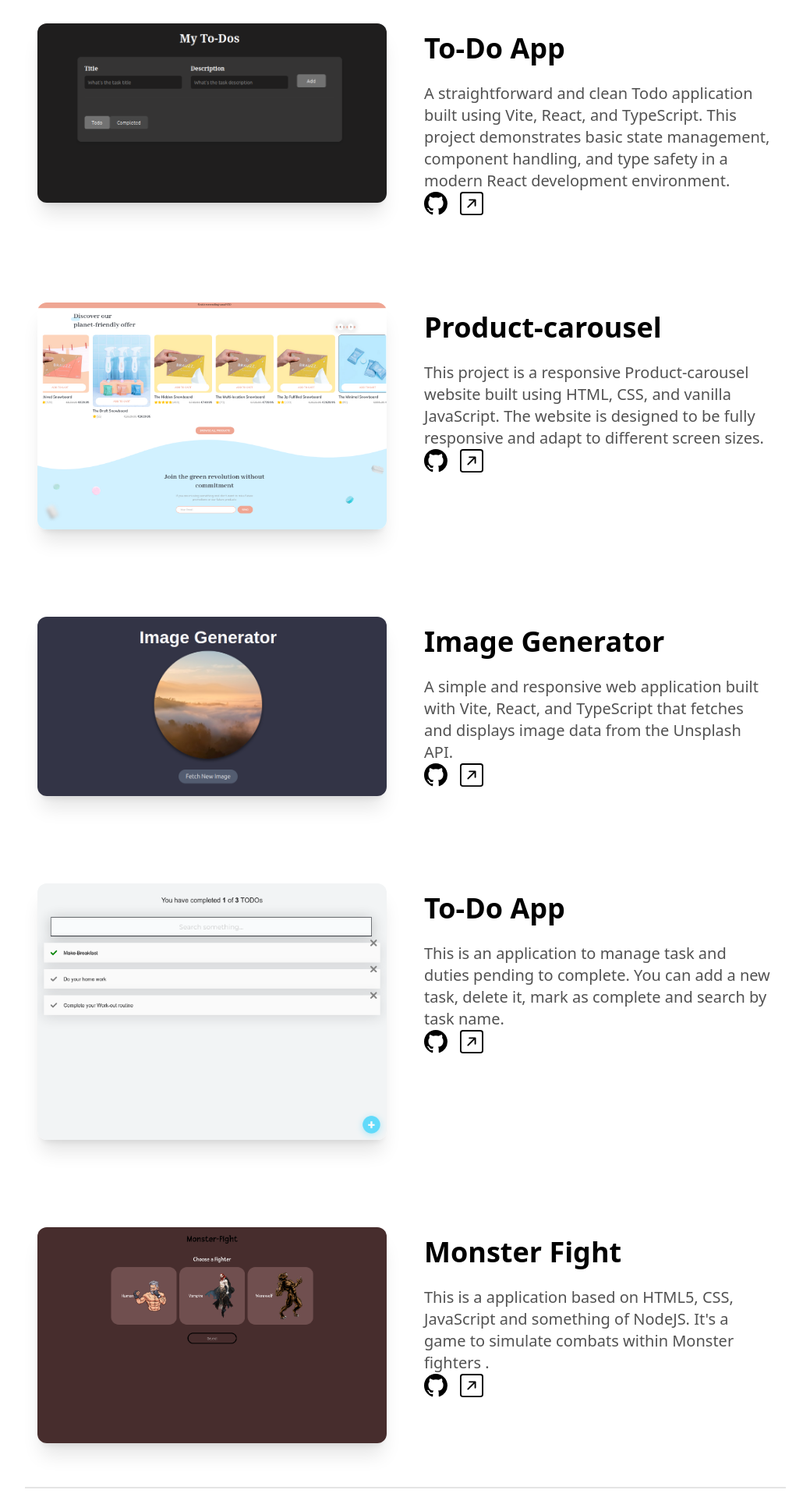
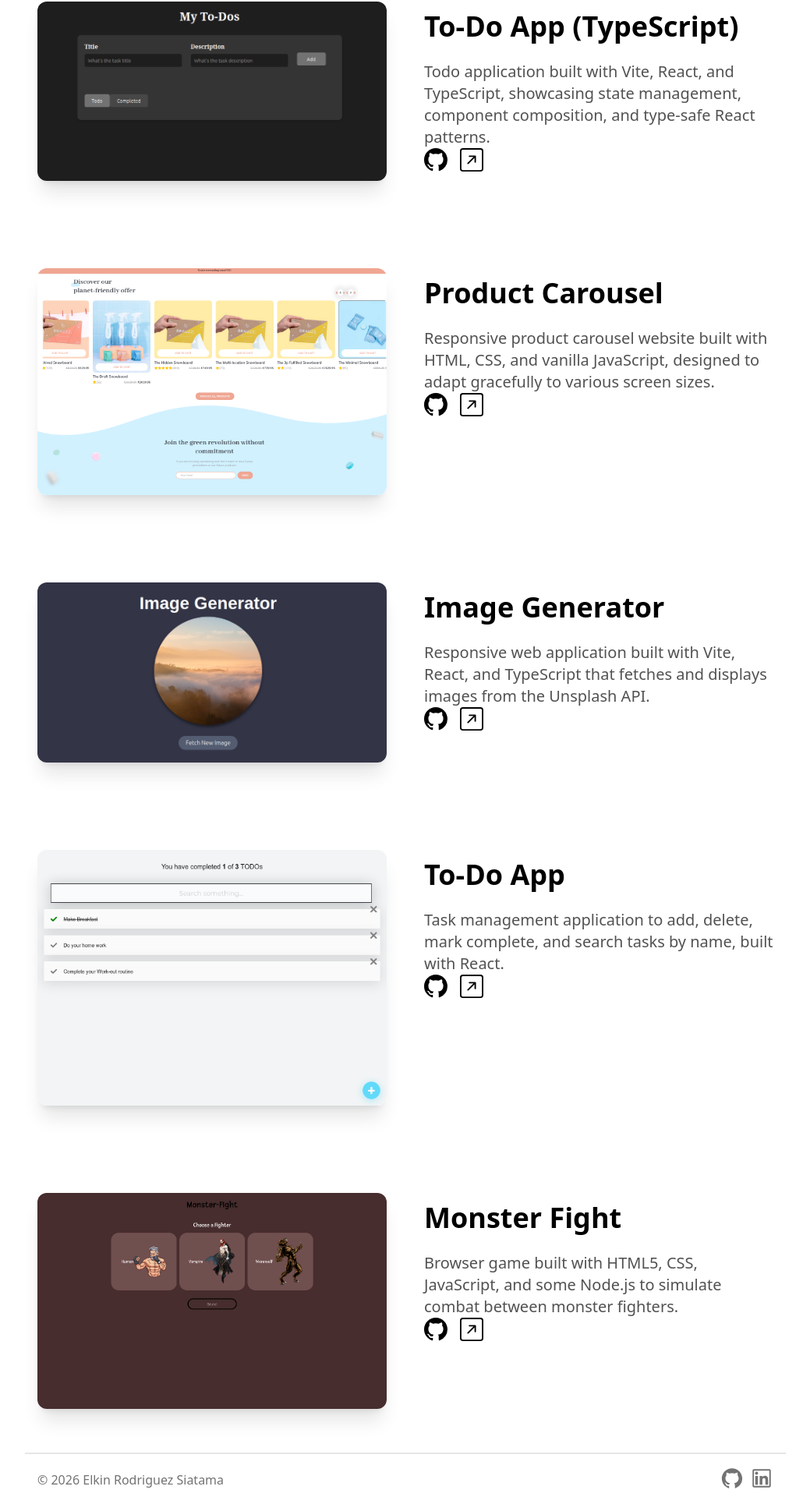
Before and after one commit to Elkinrodriguez03/Portfolio-website, a Next.js app: page / in a window 1280 px wide. Shown: the part 2115-4035 px from the top of the page at 78% size, without its empty margins (120-1159 px from the left). Built offline with nearby package versions, Linux system fonts and the light colour scheme.

Commit message:
refactor(components): centralize data and layout structure
- move skills, projects, and social links into typed src/data modules
- update About, Projects, and Footer to consume shared data layer
- add PageContainer component to standardize main layout width and padding

```diff
--- a/src/app/page.tsx
+++ b/src/app/page.tsx
@@ -2,13 +2,14 @@ import React from "react";
 import HeroSection from "../components/HeroSection";
 import AboutSection from "../components/AboutSection";
 import ProjectsSection from "../components/ProjectsSection";
+import PageContainer from "../components/PageContainer";
 
 export default function Home() {
   return (
-    <main className="mx-auto max-w-3xl px-4 sm:px-6 md:max-w-5xl">
+    <PageContainer>
       <HeroSection />
       <AboutSection />
       <ProjectsSection />
-    </main>
-  )
-};
+    </PageContainer>
+  );
+}
--- a/src/components/AboutSection.tsx
+++ b/src/components/AboutSection.tsx
@@ -1,27 +1,6 @@
 import React from "react";
 import Image from "next/image";
-
-const skills = [
-    { skill: "HTML" },
-    { skill: "CSS" },
-    { skill: "JavaScript" },
-    { skill: "TypeScript" },
-    { skill: "React" },
-    { skill: "Vue.js" },
-    { skill: "Next.js" },
-    { skill: "Tailwind CSS" },
-    { skill: "Material UI" },
-    { skill: "Bootstrap" },
-    { skill: "GraphQL" },
-    { skill: "REST APIs" },
-    { skill: "NodeJS" },
-    { skill: "Express" },
-    { skill: "PostgreSQL"},
-    { skill: "MongoDB" },
-    { skill: "Figma" },
-    { skill: "Git" },
-    { skill: "GitHub" },
-]
+import { skills } from "../data/skills";
 
 const AboutSection = () => {
     return (
@@ -77,9 +56,14 @@ const AboutSection = () => {
                         My skills
                     </h1>
                     <div className="flex flex-wrap flex-row justify-center md:justify-start">
-                        {skills.map((item, idx) => {
-                            return <p key={idx} className="bg-gray-200 px-4 py-2 mr-2 mt-2 text-gray-500 rounded font-semibold">{item.skill}</p>
-                        })}
+                        {skills.map((item) => (
+                          <p
+                            key={item.name}
+                            className="bg-gray-200 px-4 py-2 mr-2 mt-2 text-gray-500 rounded font-semibold"
+                          >
+                            {item.name}
+                          </p>
+                        ))}
                     </div>
                     <Image
                         className="rounded-full hidden md:block md:relative md:top-8 md:left-16 md:z-0"
--- a/src/components/Footer.tsx
+++ b/src/components/Footer.tsx
@@ -1,34 +1,44 @@
-import React from 'react';
-import {
-    AiOutlineGithub,
-    AiOutlineLinkedin
-} from "react-icons/ai";
+import React from "react";
+import { AiOutlineGithub, AiOutlineLinkedin } from "react-icons/ai";
+import { contactEmail, socialLinks } from "../data/socialLinks";
 
 const Footer = () => {
+  const github = socialLinks.find((link) => link.label === "GitHub");
+  const linkedin = socialLinks.find((link) => link.label === "LinkedIn");
+
   return (
-        <footer className='mx-auto max-w-3xl px-4 sm:px-6 md:max-w-5xl mt-10'>
-            <hr className='w-full h-0.5 mx-auto mt-8 bg-neutral-200 border-0'/>
-            <div className='mx-auto  p-4 flex flex-col text-center text-neutral-900 md:flex-row md:justify-between'>
-                <div className='flex flex-row items-center justify-center space-x-1 text-neutral-500 dark:text-neutral-100'>
-                    <a href='mailto:elkinrodriguez03@gmail.com' className='hover:underline'>© 2023 Elkin Rodriguez Siatama</a>
+    <footer className="mx-auto max-w-3xl px-4 sm:px-6 md:max-w-5xl mt-10">
+      <hr className="w-full h-0.5 mx-auto mt-8 bg-neutral-200 border-0" />
+      <div className="mx-auto  p-4 flex flex-col text-center text-neutral-900 md:flex-row md:justify-between">
+        <div className="flex flex-row items-center justify-center space-x-1 text-neutral-500 dark:text-neutral-100">
+          <a
+            href={`mailto:${contactEmail}`}
+            className="hover:underline"
+          >
+            © 2026 Elkin Rodriguez Siatama
+          </a>
         </div>
-                <div className='flex flex-row items-center justify-center space-x-2 mb-1'>
-                    <a href="https://github.com/Elkinrodriguez03" rel='noreferrer' target='_blank'>
+        <div className="flex flex-row items-center justify-center space-x-2 mb-1">
+          {github && (
+            <a href={github.href} rel="noreferrer" target="_blank">
               <AiOutlineGithub
-                            className='hover:-translate-y-1 transition-transform cursor-pointer text-neutral-500 dark:text-neutral-100'
+                className="hover:-translate-y-1 transition-transform cursor-pointer text-neutral-500 dark:text-neutral-100"
                 size={30}
               />
             </a>
-                    <a href="https://www.linkedin.com/in/elkinrodriguezs/" rel='noreferrer' target='_blank'>
+          )}
+          {linkedin && (
+            <a href={linkedin.href} rel="noreferrer" target="_blank">
               <AiOutlineLinkedin
-                            className='hover:-translate-y-1 transition-transform cursor-pointer text-neutral-500 dark:text-neutral-100'
+                className="hover:-translate-y-1 transition-transform cursor-pointer text-neutral-500 dark:text-neutral-100"
                 size={30}
               />
             </a>
+          )}
         </div>
       </div>
     </footer>
-    )
-}
+  );
+};
 
 export default Footer;
--- /dev/null
+++ b/src/components/PageContainer.tsx
@@ -0,0 +1,15 @@
+import type { ReactNode } from "react";
+
+type PageContainerProps = {
+  children: ReactNode;
+};
+
+const PageContainer = ({ children }: PageContainerProps) => {
+  return (
+    <main className="mx-auto max-w-3xl px-4 sm:px-6 md:max-w-5xl">
+      {children}
+    </main>
+  );
+};
+
+export default PageContainer;
--- a/src/components/ProjectsSection.tsx
+++ b/src/components/ProjectsSection.tsx
@@ -3,57 +3,7 @@ import Image from "next/image";
 import Link from "next/link";
 import { BsGithub, BsArrowUpRightSquare } from "react-icons/bs";
 import SlideUp from "./SlideUp";
-
-const projects = [
-    {
-        name: "E-commerce",
-        description: "This is a application based on ReactJS, Vite and Tailwind, deployed in vercel. It is an ecommerce interface to check product stock, make orders, see product details and filter by category or name.",
-        image: "/images/E-commerce.png",
-        github: "https://github.com/Elkinrodriguez03/E-commerce_frontend",
-        link: "https://e-commerce-frontend-eta.vercel.app/"
-
-    },
-    {
-        name: "To-Do App",
-        description: "A straightforward and clean Todo application built using Vite, React, and TypeScript. This project demonstrates basic state management, component handling, and type safety in a modern React development environment.",
-        image: "/images/todo_app_typescript.png",
-        github: "https://github.com/Elkinrodriguez03/Todo-App",
-        link: "https://todo-app-tau-puce.vercel.app/"
-
-    },
-    {
-        name: "Product-carousel",
-        description: "This project is a responsive Product-carousel website built using HTML, CSS, and vanilla JavaScript. The website is designed to be fully responsive and adapt to different screen sizes.",
-        image: "/images/carousel.png",
-        github: "https://github.com/Elkinrodriguez03/TechnicalCodeTest",
-        link: "https://technical-code-test.vercel.app/"
-
-    },
-    {
-        name: "Image Generator",
-        description: "A simple and responsive web application built with Vite, React, and TypeScript that fetches and displays image data from the Unsplash API.",
-        image: "/images/image_generator.png",
-        github: "https://github.com/Elkinrodriguez03/image_generator_app",
-        link: "https://image-generator-app-omega.vercel.app/"
-
-    },
-    {
-        name: "To-Do App",
-        description: "This is an application to manage task and duties pending to complete. You can add a new task, delete it, mark as complete and search by task name.",
-        image: "/images/TO-DO App.png",
-        github: "https://github.com/Elkinrodriguez03/react-todo-app",
-        link: "https://elkinrodriguez03.github.io/react-todo-app/"
-
-    },
-    {
-        name: "Monster Fight",
-        description: "This is a application based on HTML5, CSS, JavaScript and something of NodeJS. It's a game to simulate combats within Monster fighters .",
-        image: "/images/monster-fight.png",
-        github: "https://github.com/Elkinrodriguez03/Monster-Fight_Game",
-        link: "https://monster-fight-game-dn67pmsfv-elkinrodriguez03.vercel.app/"
-
-    },
-]
+import { projects } from "../data/projects";
 
 const ProjectsSection = () => {
     return (
@@ -63,16 +13,16 @@ const ProjectsSection = () => {
                 <hr className="w-6 h-1 mx-auto my-4 bg-teal-500 border-0 rounded"/>
             </h1>
             <div className="flex flex-col space-y-28 p-4">
-                {projects.map((project, idx) => {
+                {projects.map((project) => {
                     return (
-                        <div key={idx}>
+                        <div key={project.name}>
                             <SlideUp offset="-300px 0px -300px 0px">
                                 <div className="flex flex-col animate-slideUpCubiBeizer animation-delay-2 md:flex-row md:space-x-12">
                                     <div className="md:w-1/2">
                                         <Link href={project.link} target="_blank">
                                             <Image
                                                 src={project.image}
-                                                alt=""
+                                                alt={`${project.name} project screenshot`}
                                                 width={1000}
                                                 height={1000}
                                                 className="rounded-xl shadow-xl hover:opacity-70"
@@ -90,7 +40,7 @@ const ProjectsSection = () => {
                                             <Link href={project.github} target="_blank">
                                                 <BsGithub
                                                     size={30}
-                                                    className="hover:-translate-y-1 transition-trasnform cursor-pointer"
+                                                    className="hover:-translate-y-1 transition-transform cursor-pointer"
                                                 />
                                             </Link>
                                             <Link href={project.link} target="_blank">
--- a/src/data/projects.ts
+++ b/src/data/projects.ts
@@ -6,4 +6,53 @@ export type Project = {
   link: string;
 };
 
-export const projects: Project[] = [];
+export const projects: Project[] = [
+  {
+    name: "E-commerce",
+    description:
+      "Application built with React, Vite, and Tailwind CSS. Allows users to browse products, view details, filter by category or name, and place orders.",
+    image: "/images/E-commerce.png",
+    github: "https://github.com/Elkinrodriguez03/E-commerce_frontend",
+    link: "https://e-commerce-frontend-eta.vercel.app/",
+  },
+  {
+    name: "To-Do App (TypeScript)",
+    description:
+      "Todo application built with Vite, React, and TypeScript, showcasing state management, component composition, and type-safe React patterns.",
+    image: "/images/todo_app_typescript.png",
+    github: "https://github.com/Elkinrodriguez03/Todo-App",
+    link: "https://todo-app-tau-puce.vercel.app/",
+  },
+  {
+    name: "Product Carousel",
+    description:
+      "Responsive product carousel website built with HTML, CSS, and vanilla JavaScript, designed to adapt gracefully to various screen sizes.",
+    image: "/images/carousel.png",
+    github: "https://github.com/Elkinrodriguez03/TechnicalCodeTest",
+    link: "https://technical-code-test.vercel.app/",
+  },
+  {
+    name: "Image Generator",
+    description:
+      "Responsive web application built with Vite, React, and TypeScript that fetches and displays images from the Unsplash API.",
+    image: "/images/image_generator.png",
+    github: "https://github.com/Elkinrodriguez03/image_generator_app",
+    link: "https://image-generator-app-omega.vercel.app/",
+  },
+  {
+    name: "To-Do App",
+    description:
+      "Task management application to add, delete, mark complete, and search tasks by name, built with React.",
+    image: "/images/TO-DO App.png",
+    github: "https://github.com/Elkinrodriguez03/react-todo-app",
+    link: "https://elkinrodriguez03.github.io/react-todo-app/",
+  },
+  {
+    name: "Monster Fight",
+    description:
+      "Browser game built with HTML5, CSS, JavaScript, and some Node.js to simulate combat between monster fighters.",
+    image: "/images/monster-fight.png",
+    github: "https://github.com/Elkinrodriguez03/Monster-Fight_Game",
+    link: "https://monster-fight-game-dn67pmsfv-elkinrodriguez03.vercel.app/",
+  },
+];
--- a/src/data/skills.ts
+++ b/src/data/skills.ts
@@ -2,4 +2,24 @@ export type Skill = {
   name: string;
 };
 
-export const skills: Skill[] = [];
+export const skills: Skill[] = [
+  { name: "HTML" },
+  { name: "CSS" },
+  { name: "JavaScript" },
+  { name: "TypeScript" },
+  { name: "React" },
+  { name: "Vue.js" },
+  { name: "Next.js" },
+  { name: "Tailwind CSS" },
+  { name: "Material UI" },
+  { name: "Bootstrap" },
+  { name: "GraphQL" },
+  { name: "REST APIs" },
+  { name: "NodeJS" },
+  { name: "Express" },
+  { name: "PostgreSQL" },
+  { name: "MongoDB" },
+  { name: "Figma" },
+  { name: "Git" },
+  { name: "GitHub" },
+];
--- a/src/data/socialLinks.ts
+++ b/src/data/socialLinks.ts
@@ -3,4 +3,15 @@ export type SocialLink = {
   href: string;
 };
 
-export const socialLinks: SocialLink[] = [];
+export const socialLinks: SocialLink[] = [
+  {
+    label: "GitHub",
+    href: "https://github.com/Elkinrodriguez03",
+  },
+  {
+    label: "LinkedIn",
+    href: "https://www.linkedin.com/in/elkinrodriguezs/",
+  },
+];
+
+export const contactEmail = "elkinrodriguez03@gmail.com";
```
Lines whose indentation alone changed are shown as unchanged.
